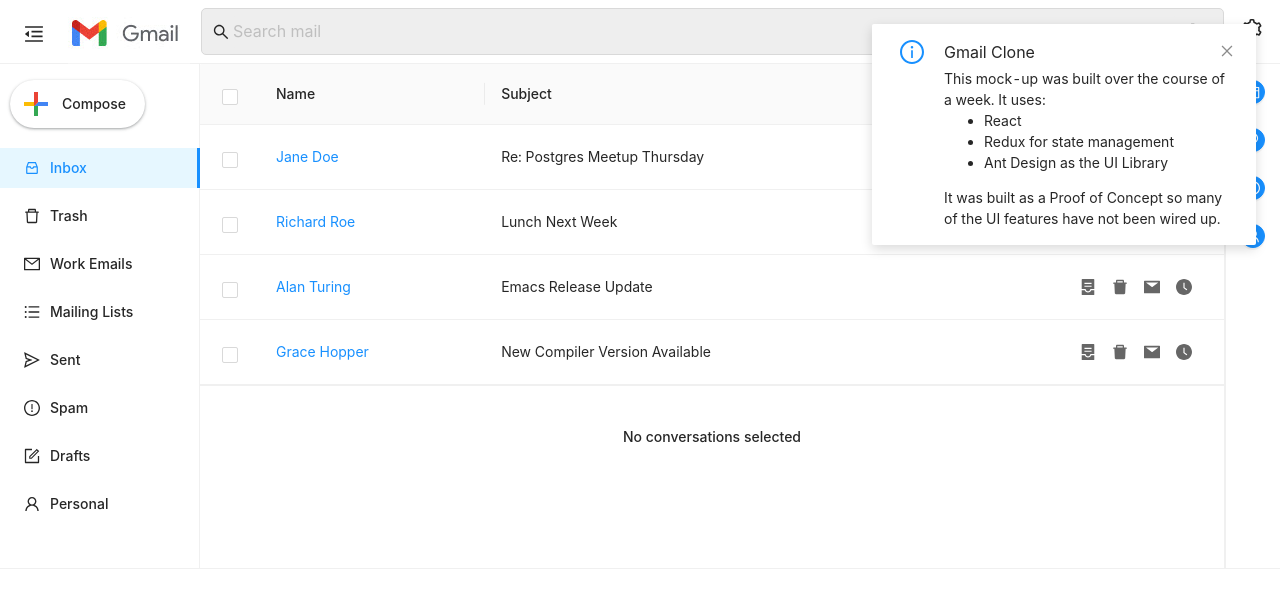
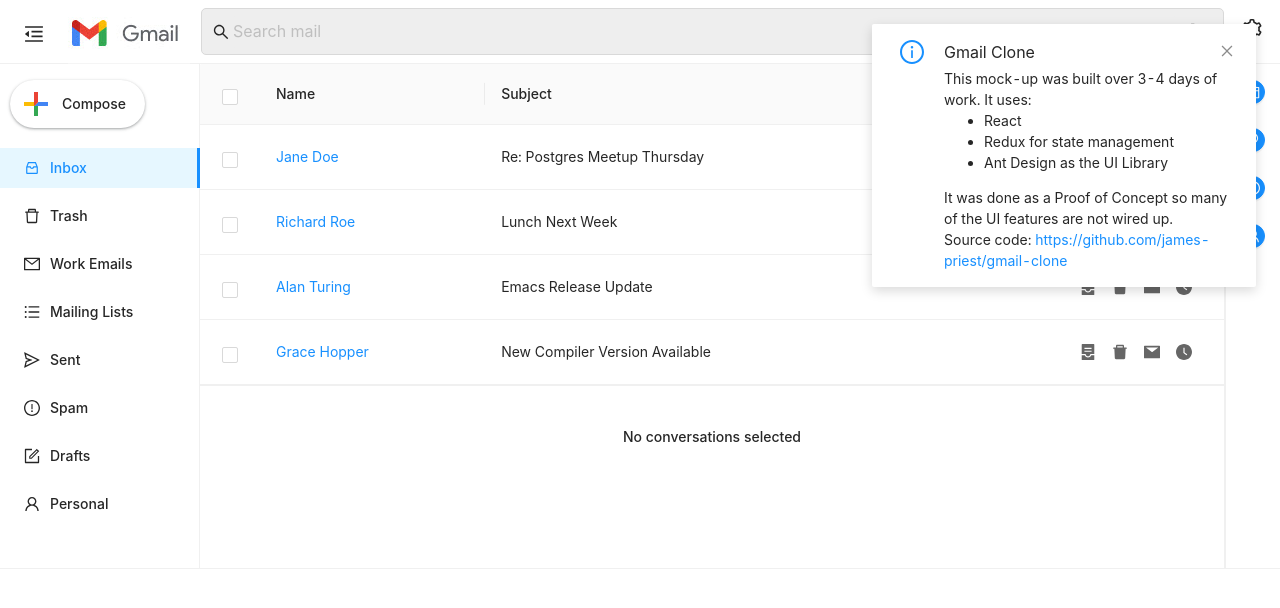
Before and after one commit to max00317/gmail-clone, a React (Create React App) app: page / in a window 1280 px wide. Shown: the top 608 px of the page. Built offline with nearby package versions, Linux system fonts and the light colour scheme.

Commit message:
docs: Update Github repo link in description

```diff
--- /dev/null
+++ b/src/components/Notification.tsx
@@ -0,0 +1,29 @@
+import React from 'react'
+
+function Notification() {
+  return (
+    <>
+      <div>This mock-up was built over 3-4 days of work. It uses:</div>
+      <ul>
+        <li>React</li>
+        <li>Redux for state management</li>
+        <li>Ant Design as the UI Library</li>
+      </ul>
+      <div>
+        It was done as a Proof of Concept so many of the UI features are not
+        wired up.
+        <br />
+        Source code:{' '}
+        <a
+          href="https://github.com/james-priest/gmail-clone"
+          target="_blank"
+          rel="noreferrer"
+        >
+          https://github.com/james-priest/gmail-clone
+        </a>
+      </div>
+    </>
+  )
+}
+
+export default Notification
--- a/src/containers/App.tsx
+++ b/src/containers/App.tsx
@@ -11,6 +11,7 @@
 import Message from '../components/Message'
 import Settings from '../components/Settings'
 import AddOnSider from '../components/AddOnSider'
+import Notification from '../components/Notification'
 
 // State
 import { fetchFolders } from '../actions/foldersActions'
@@ -45,21 +46,10 @@
     setTimeout(() => {
       notification.info({
         message: `Gmail Clone`,
-        description: (
-          <>
-            This mock-up was built over the course of a week. It uses:
-            <ul>
-              <li>React</li>
-              <li>Redux for state management</li>
-              <li>Ant Design as the UI Library</li>
-            </ul>
-            It was built as a Proof of Concept so many of the UI features have
-            not been wired up.
-          </>
-        ),
-        duration: 10,
+        description: <Notification />,
+        duration: 12,
       })
-    }, 4000)
+    }, 3600)
   }, [])
 
   // show loading, error, or success state
```
